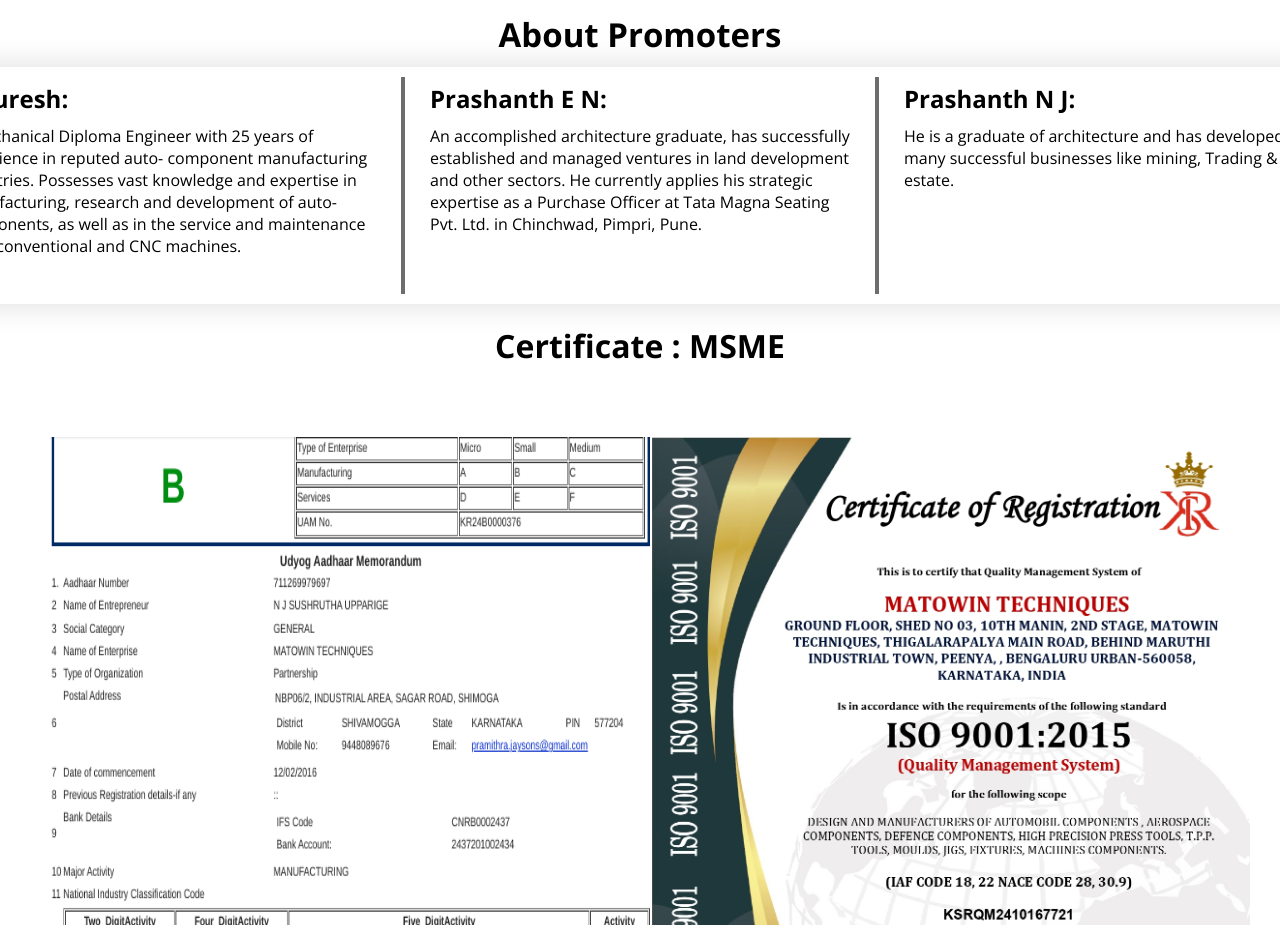
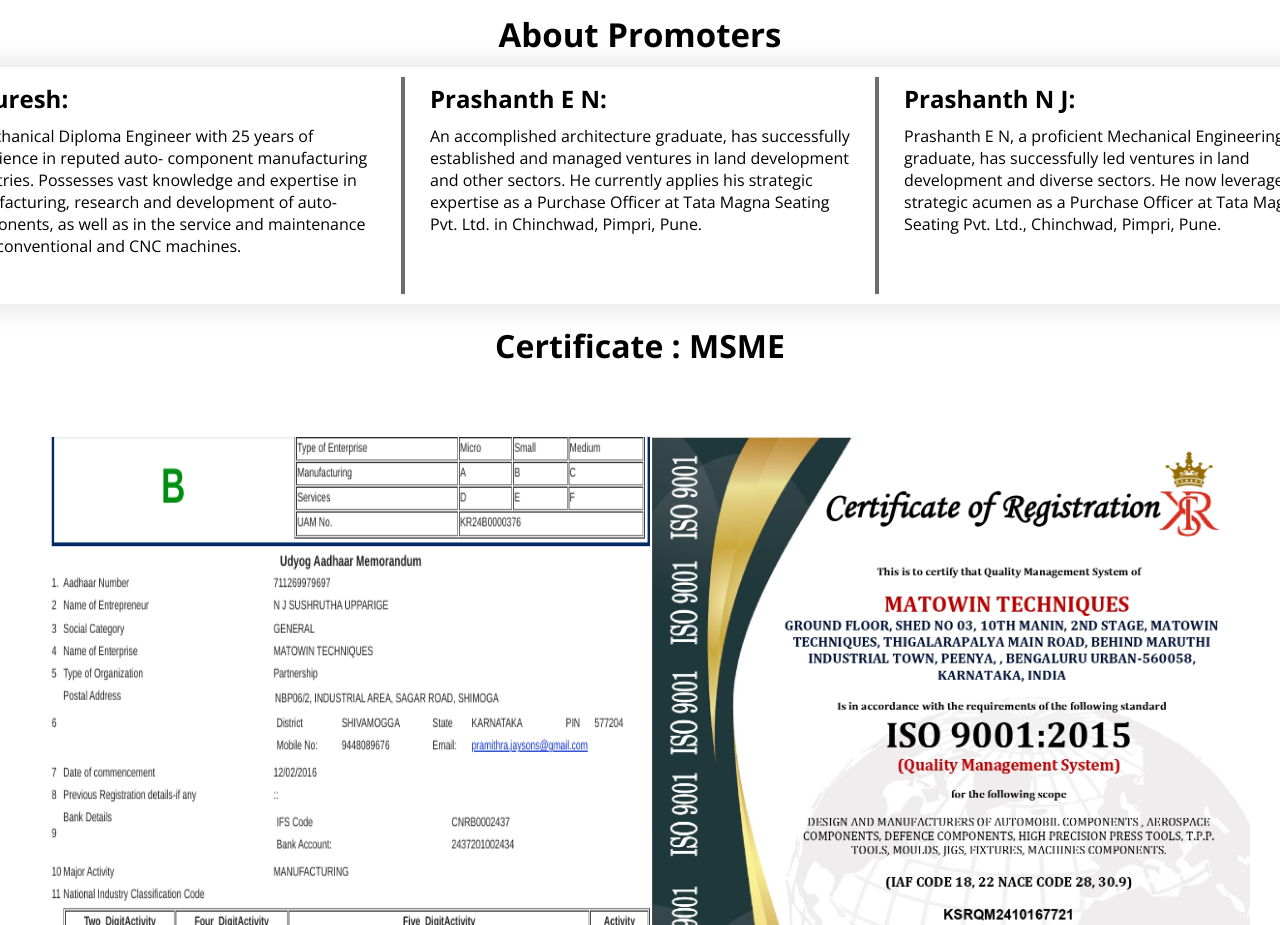
Before and after one commit to Imshafishaik/Mato-Tech, a React (Create React App) app: page / in a window 1280 px wide. Shown: the part 6380-7305 px from the top of the page. Built offline with nearby package versions, Linux system fonts and the light colour scheme; a web font is replaced by a local one.

Commit message:
new pdf added

```diff
--- a/src/components/AboutPromoters.js
+++ b/src/components/AboutPromoters.js
@@ -27,7 +27,7 @@
             <div className='mission_dividers'></div>
             <div className='mission_content2'>
                 <h2>Prashanth N J:</h2>
-                <p>He is a graduate of architecture and has developed many successful businesses like mining, Trading & Real estate.</p>
+                <p>Prashanth E N, a proficient Mechanical Engineering graduate, has successfully led ventures in land development and diverse sectors. He now leverages his strategic acumen as a Purchase Officer at Tata Magna Seating Pvt. Ltd., Chinchwad, Pimpri, Pune.</p>
             </div>
         </div>
         </div>
--- a/src/components/AboutUs.js
+++ b/src/components/AboutUs.js
@@ -1,6 +1,6 @@
 import React, { useEffect, useRef } from 'react';
 import "../assets/css/aboutus.css";
-import profilePdf from "../assets/images/matowin-tech.pdf"
+import profilePdf from "../assets/images/mato.pdf"
 import bgVideo from "../assets/images/matovid1.mp4"
 
 
```
Also changed, not shown: 2 other files (tests, documents, lock files or other folders).
